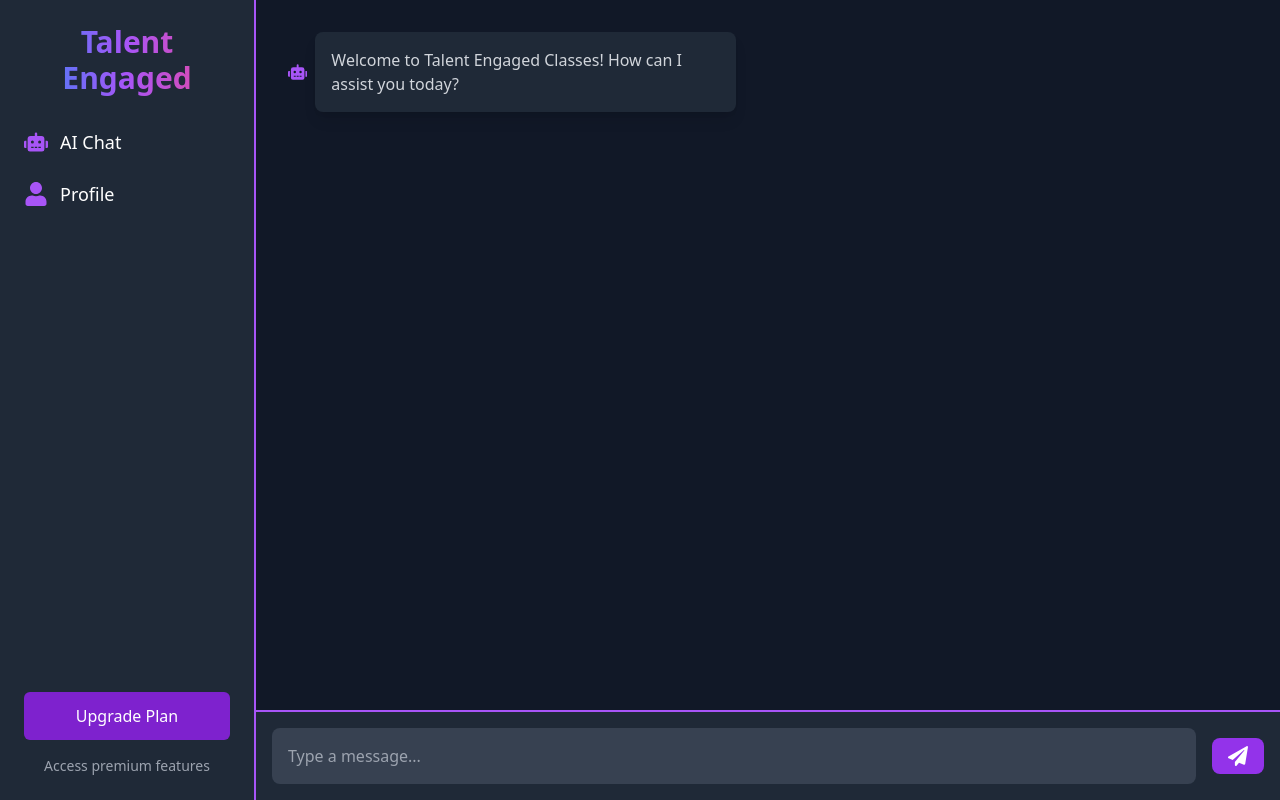
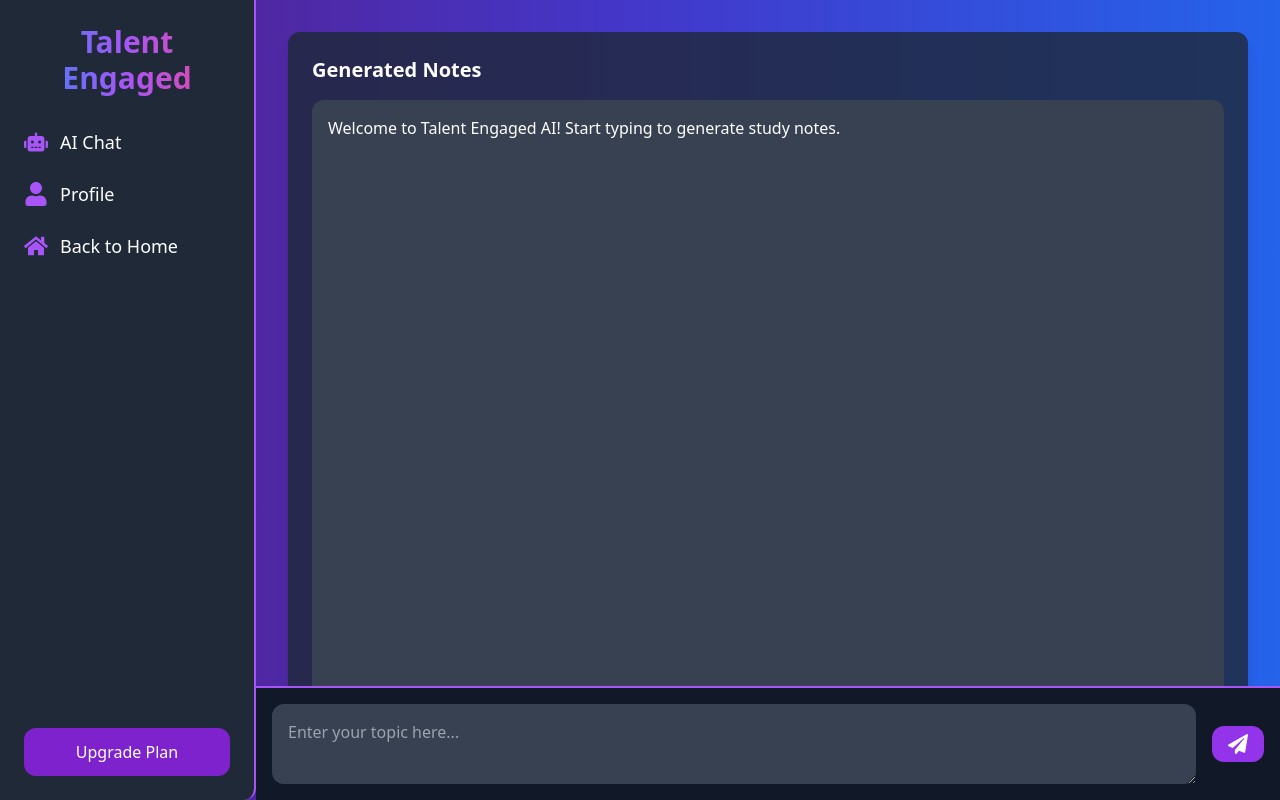
Before and after one commit to sahilghewari/my-class-management-system, a React (Vite) app: page /ai-page in a window 1280 px wide. Built offline with nearby package versions, Linux system fonts and the light colour scheme.

Commit message:
second commit

```diff
--- a/package.json
+++ b/package.json
@@ -15,6 +15,7 @@
     "react": "^18.3.1",
     "react-dom": "^18.3.1",
     "react-icons": "^5.3.0",
+    "react-markdown": "^9.0.1",
     "react-router-dom": "^6.26.2",
     "shadcn-ui": "^0.9.1"
   },
--- a/src/pages/Ai.jsx
+++ b/src/pages/Ai.jsx
@@ -1,19 +1,13 @@
 import React, { useState } from 'react';
-import { FaPaperPlane, FaUser, FaRobot } from 'react-icons/fa';
+import { FaPaperPlane, FaUser, FaRobot, FaHome } from 'react-icons/fa';
 import { GoogleGenerativeAI } from '@google/generative-ai';
+import ReactMarkdown from 'react-markdown';
+import { useNavigate } from 'react-router-dom'; // Import for navigation
 
-// GoogleGenerativeAI API
-const apiKey = 'AIzaSyDloEAUKKKka2C5Vc6FGK8aG0ocJwQQaus'; // Replace with your actual API key
+const apiKey = 'AIzaSyADYYtnPDxaa_vRhFxp0w2Ww7STtjZvrmc'; // Replace with your actual API key
 const genAI = new GoogleGenerativeAI(apiKey);
 const model = genAI.getGenerativeModel({ model: 'gemini-1.5-flash' });
 
-const AiChatPage = () => {
-  const [messages, setMessages] = useState([
-    { sender: 'AI', text: 'Welcome to Talent Engaged Classes! How can I assist you today?' },
-  ]);
-  const [input, setInput] = useState('');
-
-  // Google Generative AI API config
 const generationConfig = {
   temperature: 1,
   topP: 0.95,
@@ -22,35 +16,36 @@
   responseMimeType: 'text/plain',
 };
 
-  const handleSendMessage = async () => {
-    if (input.trim()) {
-      const newMessage = { sender: 'User', text: input };
-      setMessages((prevMessages) => [...prevMessages, newMessage]);
-      setInput('');
+const StudyMaterialPage = () => {
+  const [noteInput, setNoteInput] = useState('');
+  const [generatedNotes, setGeneratedNotes] = useState(
+    'Welcome to Talent Engaged AI! Start typing to generate study notes.'
+  );
+  const [loading, setLoading] = useState(false);
 
+  const navigate = useNavigate(); // Initialize navigation
+
+  const generateAINotes = async () => {
+    setLoading(true); // Show the loader
     try {
       const chatSession = model.startChat({ generationConfig, history: [] });
-        const result = await chatSession.sendMessage(input);
+      const result = await chatSession.sendMessage(noteInput || 'Generate notes for study material.');
 
       if (result && result.response && result.response.text) {
-          // Add AI's response to the chat
-          setMessages((prevMessages) => [
-            ...prevMessages,
-            { sender: 'AI', text: result.response.text },
-          ]);
+        setGeneratedNotes(result.response.text);
       } else {
-          console.error('No response generated.');
+        console.error('No notes generated.');
       }
     } catch (error) {
-        console.error('Error generating AI response:', error);
+      console.error('Error generating notes:', error);
     }
-    }
+    setLoading(false); // Hide the loader when done
   };
 
   return (
-    <div className="bg-gray-900 text-white min-h-screen flex font-poppins">
+    <div className="min-h-screen flex bg-gradient-to-r from-purple-900 via-indigo-700 to-blue-600 text-white font-poppins">
       {/* Sidebar */}
-      <aside className="w-64 bg-gray-800 p-6 flex flex-col justify-between border-r-2 border-purple-500 fixed h-screen">
+      <aside className="w-64 bg-gray-800 p-6 flex flex-col justify-between border-r-2 border-purple-500 fixed h-screen rounded-br-xl">
         <div>
           <div className="text-3xl font-bold mb-8 text-center bg-gradient-to-r from-blue-500 via-purple-500 to-pink-500 bg-clip-text text-transparent">
             Talent Engaged
@@ -64,52 +59,47 @@
               <FaUser className="text-2xl text-purple-500" />
               <span className="text-lg">Profile</span>
             </li>
+            {/* Back to Home Page Button */}
+            <li className="flex items-center space-x-3 hover:text-purple-400 cursor-pointer" onClick={() => navigate('/')}>
+              <FaHome className="text-2xl text-purple-500" />
+              <span className="text-lg">Back to Home</span>
+            </li>
           </ul>
         </div>
-        <div>
-          <button className="w-full bg-purple-700 text-white py-3 px-4 rounded-md hover:bg-purple-500 neon-glow mt-6">
+        <button className="w-full bg-purple-700 text-white py-3 px-4 rounded-xl hover:bg-purple-500 neon-glow mt-6">
           Upgrade Plan
         </button>
-          <p className="text-sm text-gray-400 mt-4 text-center">Access premium features</p>
-        </div>
       </aside>
 
-      {/* Main Chat Interface */}
-      <main className="ml-64 flex-1 flex flex-col">
-        {/* Chat Messages Section */}
-        <div className="flex-1 overflow-y-auto p-8 space-y-4 pb-20">
-          {messages.map((message, index) => (
-            <div key={index} className={`flex ${message.sender === 'User' ? 'justify-end' : 'justify-start'}`}>
-              <div className={`flex items-center space-x-2 max-w-md`}>
-                {message.sender === 'AI' && <FaRobot className="text-2xl text-purple-500" />}
-                <div
-                  className={`p-4 rounded-lg shadow-lg ${
-                    message.sender === 'User'
-                      ? 'bg-gradient-to-r from-purple-600 to-blue-500 text-white'
-                      : 'bg-gray-800 text-gray-300'
-                  }`}
-                >
-                  <p>{message.text}</p>
+      {/* Main Content */}
+      <main className="ml-64 flex-1 flex flex-col p-8">
+        {/* Scrollable Generated Notes Section */}
+        <div className="flex-1 overflow-y-auto bg-gray-800 bg-opacity-80 rounded-xl shadow-lg p-6">
+          <h3 className="text-xl font-semibold mb-4">Generated Notes</h3>
+
+          {/* Loader while generating notes */}
+          {loading ? (
+            <div className="flex justify-center items-center h-full">
+              <div className="animate-spin rounded-full h-16 w-16 border-t-4 border-purple-400 border-opacity-75"></div>
             </div>
-                {message.sender === 'User' && <FaUser className="text-2xl text-blue-500" />}
+          ) : (
+            <div className="h-full p-4 bg-gray-700 rounded-xl overflow-y-auto">
+              <ReactMarkdown className="prose prose-invert">{generatedNotes}</ReactMarkdown>
             </div>
-            </div>
-          ))}
+          )}
         </div>
 
-        {/* Chat Input Section Fixed to Bottom */}
-        <div className="fixed bottom-0 left-64 right-0 bg-gray-800 p-4 border-t-2 border-purple-500 flex items-center">
-          <input
-            type="text"
-            value={input}
-            onChange={(e) => setInput(e.target.value)}
-            className="flex-1 bg-gray-700 text-white p-4 rounded-lg focus:outline-none focus:ring-2 focus:ring-purple-500"
-            placeholder="Type a message..."
-            onKeyDown={(e) => e.key === 'Enter' && handleSendMessage()}
+        {/* Fixed Input Section */}
+        <div className="bg-gray-900 p-4 border-t-2 border-purple-500 fixed bottom-0 left-64 right-0 flex items-center">
+          <textarea
+            placeholder="Enter your topic here..."
+            value={noteInput}
+            onChange={(e) => setNoteInput(e.target.value)}
+            className="flex-1 bg-gray-700 text-white p-4 rounded-xl focus:outline-none focus:ring-2 focus:ring-purple-500 h-20"
           />
           <button
-            onClick={handleSendMessage}
-            className="ml-4 bg-purple-600 text-white px-4 py-2 rounded-lg hover:bg-purple-500 neon-glow"
+            onClick={generateAINotes}
+            className="ml-4 bg-purple-600 text-white px-4 py-2 rounded-xl hover:bg-purple-500 neon-glow"
           >
             <FaPaperPlane className="text-xl" />
           </button>
@@ -119,4 +109,4 @@
   );
 };
 
-export default AiChatPage;
+export default StudyMaterialPage;
--- a/src/pages/Home.jsx
+++ b/src/pages/Home.jsx
@@ -42,27 +42,35 @@
           <span className="text-xl font-bold ml-2">Talent Engaged</span>
         </div>
         <div className="flex space-x-2">
-          <button className="bg-gray-700 text-gray-300 px-3 py-2 rounded-md hover:bg-gray-600">
+          <button className="bg-gradient-to-r from-gray-300 to-gray-500 text-black px-3 py-2 rounded-md hover:from-gray-400 hover:to-gray-600">
             Menu
           </button>
-          <button className="bg-gray-700 text-gray-300 px-3 py-2 rounded-md hover:bg-gray-600">
+          <button className="bg-gradient-to-r from-gray-300 to-gray-500 text-black px-3 py-2 rounded-md hover:from-gray-400 hover:to-gray-600">
             Admissions
           </button>
-           <Link to="/blog">
-            <button className="bg-gray-700 text-gray-300 px-3 py-2 rounded-md hover:bg-gray-600">
+          <Link to="/blog">
+            <button className="bg-gradient-to-r from-gray-300 to-gray-500 text-black px-3 py-2 rounded-md hover:from-gray-400 hover:to-gray-600">
               Blog
             </button>
           </Link>
-          <button className="bg-purple-600 text-white px-4 py-2 rounded-md hover:bg-purple-500">
-            Get Started
-          </button>
+          <Link to="/ai">
+            <button className="bg-gradient-to-r from-blue-500 to-purple-600 text-white px-4 py-2 rounded-md hover:bg-gradient-to-l hover:from-purple-600 hover:to-blue-500 neon-glow">
+              Get Started
+            </button>
+          </Link>
         </div>
       </header>
 
       {/* Hero Section */}
       <section className="flex flex-col md:flex-row items-center justify-between px-8 py-16">
         <div className="md:w-1/2 text-left">
-          <h1 className="text-4xl md:text-6xl font-bold leading-tight mb-4">
+          <h1 className="text-4xl md:text-6xl font-bold leading-tight mb-4
+            bg-gradient-to-r from-sky-500 to-blue-400 bg-clip-text text-transparent
+            transition-transform transform hover:scale-105 relative"
+            style={{
+              textShadow:
+                '2px 2px 2px rgba(255, 255, 255, 0.6), 3px 3px 5px rgba(173, 216, 230, 0.7), 4px 4px 10px rgba(135, 206, 250, 0.7), 0 0 15px rgba(70, 130, 180, 0.6)'
+            }}>
             Transforming Education with Talent Engaged
           </h1>
           <p className="text-lg md:text-xl mb-6">
@@ -78,13 +86,22 @@
         </div>
       </section>
 
+      {/* Sci-Fi Futuristic AI Button */}
+      <section className="px-8 py-1 flex justify-center">
+        <Link to="/ai-page">
+          <button className="bg-gradient-to-r from-blue-600 to-purple-600 text-white text-xl font-semibold py-4 px-8 rounded-full shadow-lg hover:shadow-purple-600/50 hover:scale-110 transition-transform neon-glow">
+            <span className="tracking-wider uppercase">Explore AI Assistant</span>
+          </button>
+        </Link>
+      </section>
+
       {/* Features Section */}
       <section className="px-8 py-16">
         <div className="flex flex-col md:flex-row space-y-8 md:space-y-0 md:space-x-8">
           {features.map((feature, index) => (
             <div
               key={index}
-              className={`bg-${index === currentFeature ? 'purple-700' : 'gray-800'} p-4 rounded-lg shadow-lg transform transition-transform duration-300 hover:scale-105 cursor-pointer ${index === currentFeature ? 'scale-105' : ''} w-full md:w-1/3`}
+              className={`bg-gray-800 p-4 rounded-lg shadow-lg transform transition-transform duration-300 hover:scale-105 cursor-pointer border-2 border-purple-500 neon-border`}
               onClick={() => setCurrentFeature(index)}
             >
               {index === currentFeature && (
@@ -115,7 +132,7 @@
       <section className="px-8 py-16 bg-gray-800 rounded-lg">
         <h2 className="text-4xl font-bold mb-4">Ready to Get Started?</h2>
         <p className="text-lg mb-6">Join our vibrant community of learners and educators.</p>
-        <button className="bg-purple-600 text-white px-4 py-2 rounded-md hover:bg-purple-500">
+        <button className="bg-gradient-to-r from-blue-500 to-purple-600 text-white px-4 py-2 rounded-md hover:bg-gradient-to-l hover:from-purple-600 hover:to-blue-500 neon-glow">
           Get Started
         </button>
       </section>
```
Also changed, not shown: 1 other file (tests, documents, lock files or other folders). Lines whose indentation alone changed are shown as unchanged.
